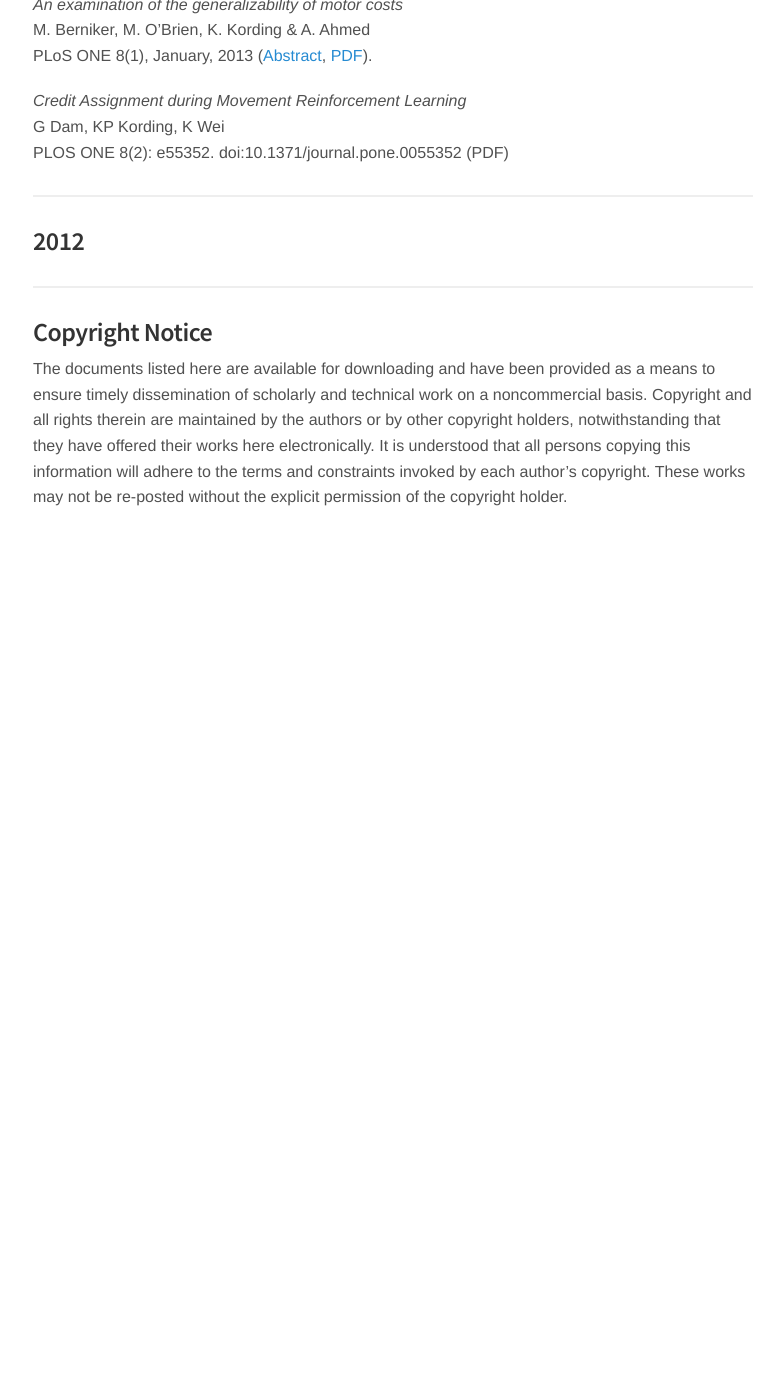
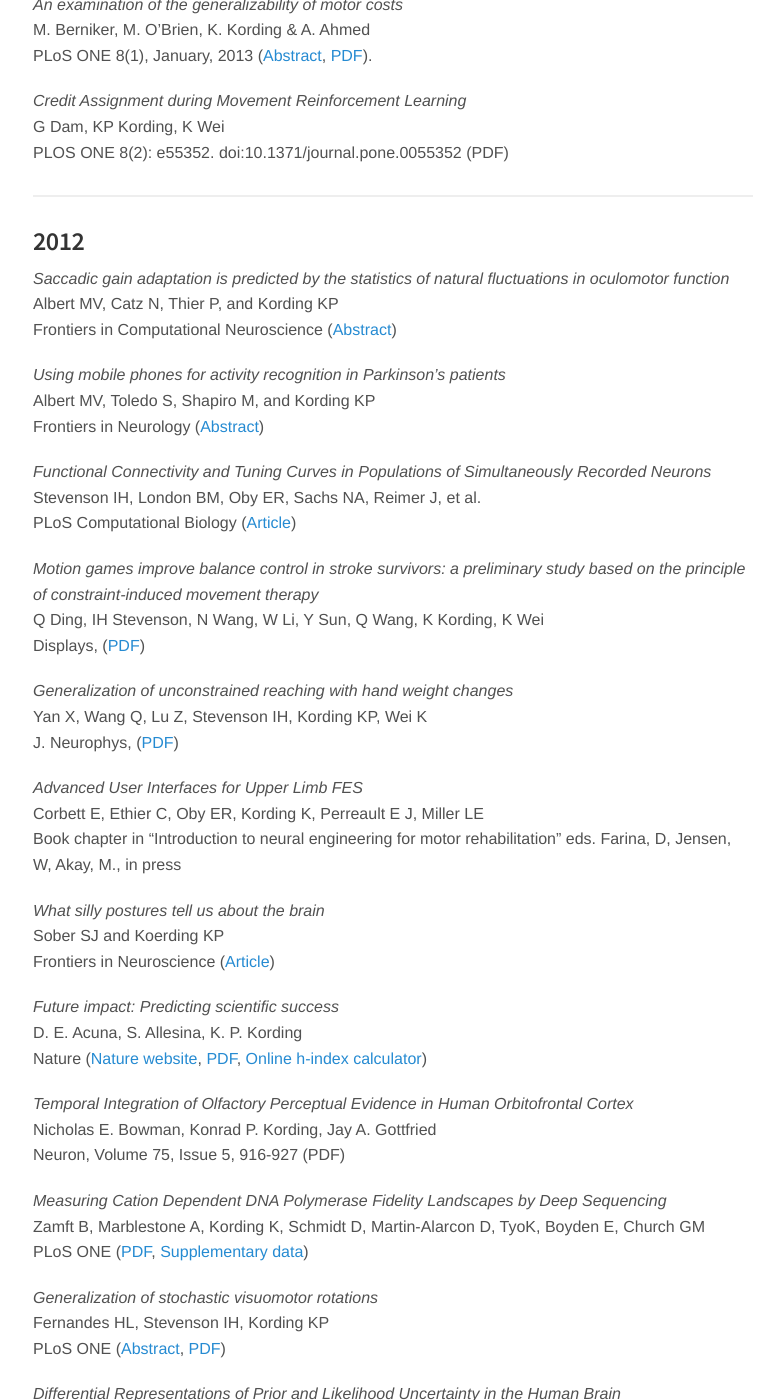
Before and after one commit to KordingLab/KordingLab.github.io, a Jekyll site: the page built from publications.md, in a window 1280 px wide and 1400 px high, scrolled down 3684 px. Shown: the whole window, without its empty margins (247-1031 px from the left). Built offline with Jekyll 4.4.1, drawn with Linux system fonts in a browser that asks for light colours; nearby versions of some CDN libraries; comment, search, counter and statistics services are not loaded; before the commit the page ends 4314 px from its top, so only the background shows below that; some of the changed text lies outside the part shown.

Commit message:
Added publication of 2012

```diff
--- a/publications.md
+++ b/publications.md
@@ -150,7 +150,80 @@
 
 ### 2012
 
+_Saccadic gain adaptation is predicted by the statistics of natural fluctuations in oculomotor function_<br>
+Albert MV, Catz N, Thier P, and Kording KP <br>
+Frontiers in Computational Neuroscience ([Abstract](http://www.frontiersin.org/computational_neuroscience/10.3389/fncom.2012.00096/abstract))
 
+
+_Using mobile phones for activity recognition in Parkinson's patients_<br>
+Albert MV, Toledo S, Shapiro M, and Kording KP <br>
+Frontiers in Neurology ([Abstract](http://www.frontiersin.org/movement_disorders/10.3389/fneur.2012.00158/abstract))
+
+
+_Functional Connectivity and Tuning Curves in Populations of Simultaneously Recorded Neurons_<br>
+Stevenson IH, London BM, Oby ER, Sachs NA, Reimer J, et al. <br>
+PLoS Computational Biology ([Article](http://www.ploscompbiol.org/article/info%3Adoi%2F10.1371%2Fjournal.pcbi.1002775))
+
+
+_Motion games improve balance control in stroke survivors: a preliminary study based on the principle of constraint-induced movement therapy_<br>
+Q Ding, IH Stevenson, N Wang, W Li, Y Sun, Q Wang, K Kording, K Wei <br>
+Displays, ([PDF](http://klab.smpp.northwestern.edu/wiki/images/7/79/Motion_Games_Kunlin.pdf))
+
+
+_Generalization of unconstrained reaching with hand weight changes_<br>
+Yan X, Wang Q, Lu Z, Stevenson IH, Kording KP, Wei K <br>
+J. Neurophys, ([PDF](http://jn.physiology.org/content/early/2012/10/05/jn.00498.2012.full.pdf))
+
+
+_Advanced User Interfaces for Upper Limb FES_<br>
+Corbett E, Ethier C, Oby ER, Kording K, Perreault E J, Miller LE <br>
+Book chapter in "Introduction to neural engineering for motor rehabilitation"
+eds. Farina, D,  Jensen, W,  Akay, M., in press
+
+
+_What silly postures tell us about the brain_<br>
+Sober SJ and Koerding KP <br>
+Frontiers in Neuroscience ([Article](http://www.frontiersin.org/Neuroscience/10.3389/fnins.2012.00154/full paper))
+
+
+_Future impact: Predicting scientific success_<br>
+D. E. Acuna, S. Allesina, K. P. Kording <br>
+Nature ([Nature website](http://www.nature.com/nature/journal/v489/n7415/full/489201a.html), [PDF](http://www.nature.com/nature/journal/v489/n7415/pdf/489201a.pdf), [Online h-index calculator](http://klab.smpp.northwestern.edu/h-index.html Online h-index calculator))
+
+
+_Temporal Integration of Olfactory Perceptual Evidence in Human Orbitofrontal Cortex_<br>
+Nicholas E. Bowman, Konrad P. Kording, Jay A. Gottfried <br>
+Neuron, Volume 75, Issue 5, 916-927 (PDF)
+
+
+_Measuring Cation Dependent DNA Polymerase Fidelity Landscapes by Deep Sequencing_<br>
+Zamft B, Marblestone A, Kording K, Schmidt D, Martin-Alarcon D, TyoK, Boyden E, Church GM <br>
+PLoS ONE ([PDF](http://www.plosone.org/article/info%3Adoi%2F10.1371%2Fjournal.pone.0043876), [Supplementary data](http://goo.gl/As7XU))
+
+
+_Generalization of stochastic visuomotor rotations_<br>
+Fernandes HL, Stevenson IH, Kording KP <br>
+PLoS ONE ([Abstract](http://www.plosone.org/article/info%3Adoi%2F10.1371%2Fjournal.pone.0043016?utm_source=feedburner&utm_medium=feed&utm_campaign=Feed%3A+plosone%2FNeuroscience+%28PLoS+ONE+Alerts%3A+Neuroscience%29), [PDF](http://www.plosone.org/article/fetchObjectAttachment.action?uri=info%3Adoi%2F10.1371%2Fjournal.pone.0043016&representation=PDF))
+
+
+_Differential Representations of Prior and Likelihood Uncertainty in the Human Brain_<br>
+Vilares I, Howard JD, Fernandes HL, Gottfried JA, Kording KP <br>
+Current Biology ([Abstract](http://www.cell.com/current-biology/abstract/S0960-9822(12)00801-9 ), PDF)
+
+
+_Fall classification by machine learning using mobile phones_<br>
+Albert MV, Kording KP, Herrmann M, Jayaraman A <br>
+PLoS ONE ([Abstract](http://www.plosone.org/article/info:doi%2F10.1371%2Fjournal.pone.0036556), PDF)
+
+
+_Towards Perceiving Robots as Humans – Three handshake models face the Turing-like Handshake Test_<br>
+Avraham G, Nisky I, Fernandes HL, Acuna DE, Kording KP, Loeb GE, Karniel A <br>
+IEEE Transactions on Haptics ([Abstract](http://origin-www.computer.org/csdl/trans/th/2012/03/tth2012030196-abs.html), PDF)
+
+
+_Decoding with limited neural data: a mixture of time-warped trajectory models for directional reaches_<br>
+Corbett EA, Perreault EJ and Kording KP <br>
+Journal of Neural Engineering, (PDF)
 
 <hr>
 
```
